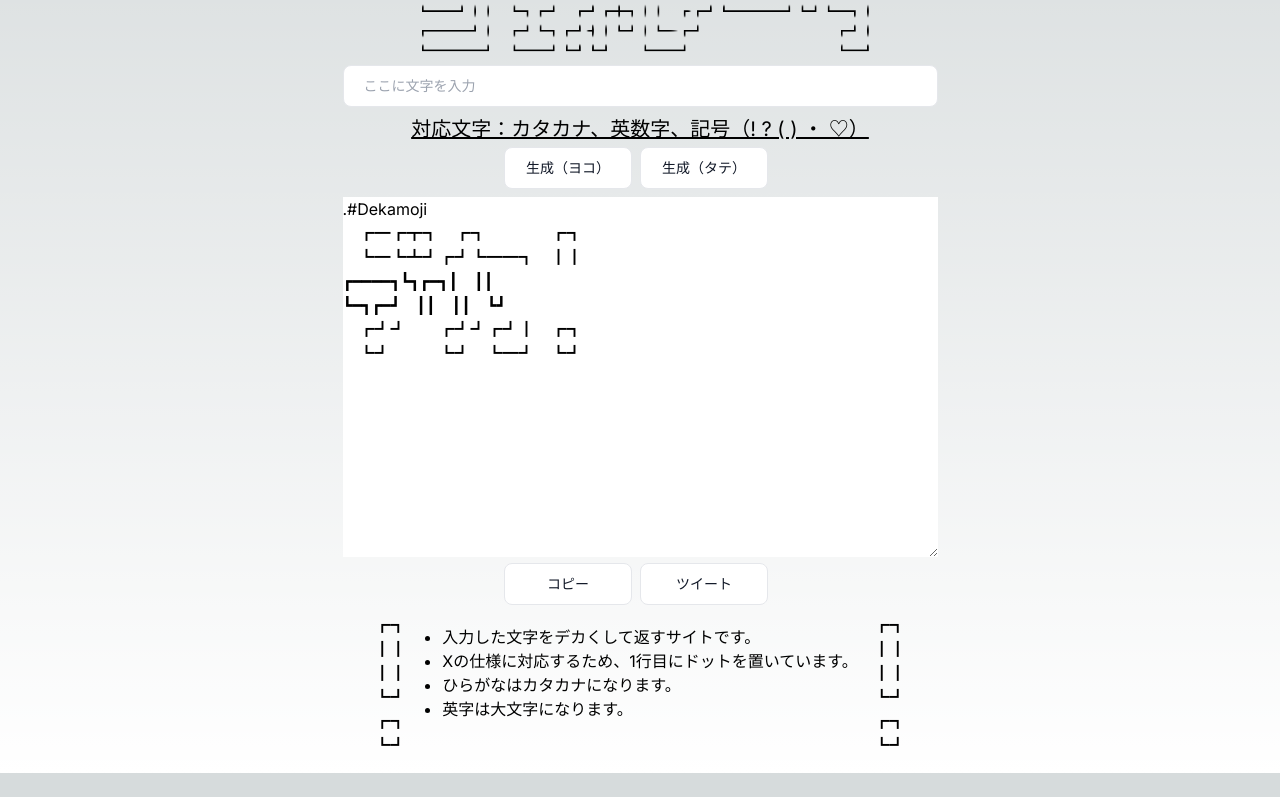
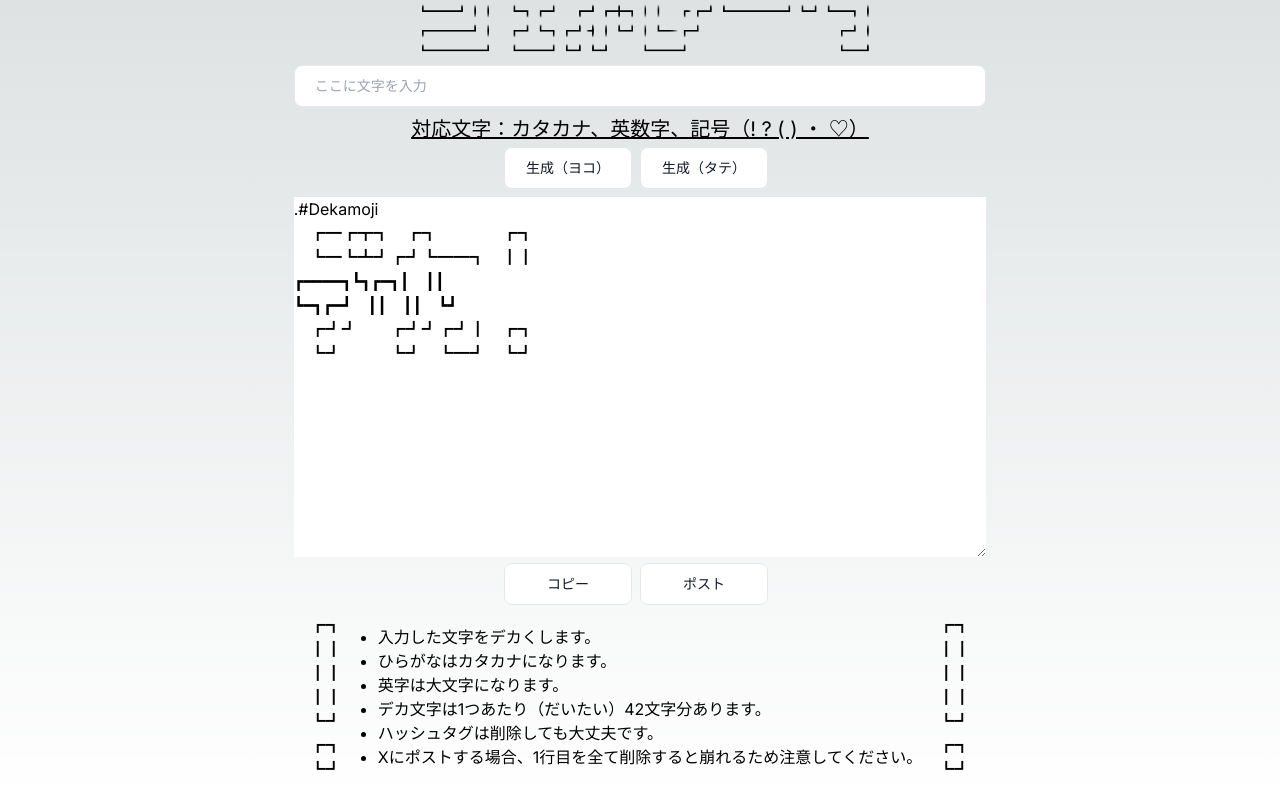
Before and after one commit to kofrah/ascii-character, a Next.js app: page / in a window 1280 px wide. Shown: the part 198-995 px from the top of the page. Before the commit the page ends 971 px from the top, so only its background shows below. Built offline with nearby package versions, Linux system fonts and the light colour scheme.

Commit message:
white-space:pre

```diff
--- a/src/app/lib/lib_full.ts
+++ b/src/app/lib/lib_full.ts
@@ -679,10 +679,9 @@ export const libFull: Lib = {
     },
     {
       text: "ユ",
-
       unicode: "\u30e6",
       vector: "both",
-      art: "　　　　　　\n　┏━━┓　\n　┗━┓┃　\n　　　┃┃　\n┏━━┛┗┓\n┗━━━━┛\n",
+      art: "　┏━━┓　\n　┗━┓┃　\n　　　┃┃　\n　　　┃┃　\n┏━━┛┗┓\n┗━━━━┛\n",
     },
     {
       text: "ヨ",
@@ -882,7 +881,7 @@ export const libFull: Lib = {
       text: "ペ",
       unicode: "\u30DA",
       vector: "both",
-      art: "　　　　┏┓\n　┏━┓┗┛\n┏┛━┗┓　\n┃┃　┗┗┓\n┗┛　　┃┃\n　　　┗┛\n",
+      art: "　　　　┏┓\n　┏━┓┗┛\n┏┛━┗┓　\n┃┃　┗┗┓\n┗┛　　┃┃\n　　　　┗┛\n",
     },
     {
       text: "ポ",
--- a/src/app/ui/description/description.tsx
+++ b/src/app/ui/description/description.tsx
@@ -7,10 +7,14 @@ export default function Description() {
         <Exclamation />
         <div className="mt-3">
           <ul className="list-disc pl-5">
-            <li>入力した文字をデカくして返すサイトです。</li>
-            <li>Xの仕様に対応するため、1行目にドットを置いています。</li>
+            <li>入力した文字をデカくします。</li>
             <li>ひらがなはカタカナになります。</li>
             <li>英字は大文字になります。</li>
+            <li>デカ文字は1つあたり（だいたい）42文字分あります。</li>
+            <li>ハッシュタグは削除しても大丈夫です。</li>
+            <li>
+              Xにポストする場合、1行目を全て削除すると崩れるため注意してください。
+            </li>
             {/* <li>連絡先はこちら</li> */}
           </ul>
         </div>
--- a/src/app/ui/exclamation/exclamation.tsx
+++ b/src/app/ui/exclamation/exclamation.tsx
@@ -8,12 +8,14 @@ export default function Exclamation() {
           <p>　┏┓　</p>
           <p>　┃┃　</p>
           <p>　┃┃　</p>
+          <p>　┃┃　</p>
           <p>　┗┛　</p>
           <p>　┏┓　</p>
           <p>　┗┛　</p>
         </div>
         <div className={styles.exclamation_sub}>
           <p>　┏┓　</p>
+          <p>　┃┃　</p>
           <p>　┃┃　</p>
           <p>　┃┃　</p>
           <p>　┗┛　</p>
--- a/src/app/ui/form/form.tsx
+++ b/src/app/ui/form/form.tsx
@@ -53,7 +53,6 @@ export default function Form() {
 
   // アスキーアートに変換
   const toAsciiArt = (char: string, width: Width, vector: Vector): string => {
-    console.log("width", width);
     console.log("vector", vector);
 
     // TODO:半角対応
@@ -243,7 +242,7 @@ export default function Form() {
       {/* 結果 */}
       <div>
         <textarea
-          className="whitespace-nowrap"
+          className="whitespace-pre"
           style={{ width: "100%" }}
           cols={58}
           rows={15}
@@ -267,7 +266,7 @@ export default function Form() {
           onClick={handleTweet}
           className="py-2.5 px-5 w-32 me-2 mb-2 text-sm font-medium text-gray-900 focus:outline-none bg-white rounded-lg border border-gray-200 hover:bg-gray-100 hover:text-blue-700 focus:z-10 focus:ring-4 focus:ring-gray-200 dark:focus:ring-gray-700 dark:bg-gray-800 dark:text-gray-400 dark:border-gray-600 dark:hover:text-white dark:hover:bg-gray-700"
         >
-          ツイート
+          ポスト
         </button>
       </div>
     </>
```
